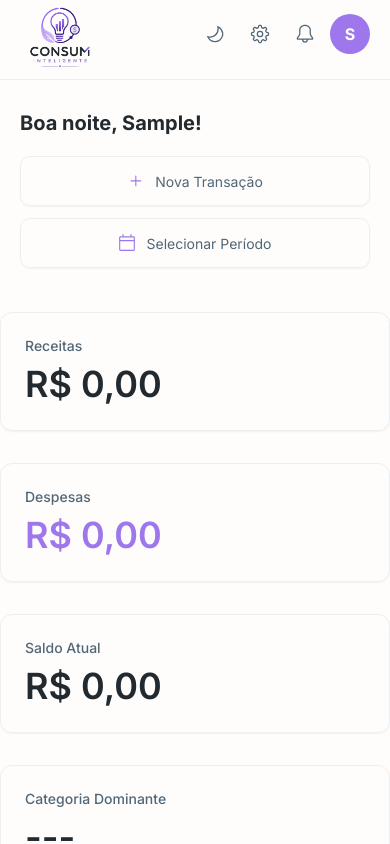
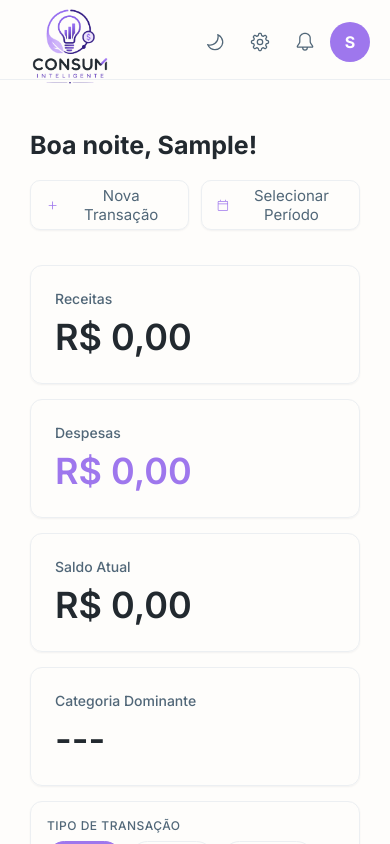
Before and after one commit to hackathon-elasMaisTech/Consumo_Inteligente, a React (Vite) app: page /#/ in a window 390 px wide. Both pictures are taken after typing "Sample", "name@example.com", "Sample123" into the empty fields and a click on the button "Entrar". Shown: the top 844 px of the page. Built offline with nearby package versions, Linux system fonts and the light colour scheme; no server answers.

Commit message:
✨ feat: adiciona responsividade

```diff
--- a/src/App.module.css
+++ b/src/App.module.css
@@ -7,8 +7,25 @@
 }
 
 .consumoInsightsWrapped {
-    display: grid;
-    grid-template-columns: 2fr 1fr;
+    display: flex;
     gap: 2.4rem;
     align-items: start;
 }
+
+@media (max-width: 1024px) {
+    .appContainer {
+        padding: 0 3rem;
+    }
+}
+
+@media (max-width: 768px) {
+    .consumoInsightsWrapped {
+        flex-direction: column;
+    }
+}
+
+@media (max-width: 480px) {
+    .appContainer {
+        gap: 1.5rem;
+    }
+}
--- a/src/components/Header/Header.module.css
+++ b/src/components/Header/Header.module.css
@@ -81,18 +81,9 @@
     font-weight: 700;
 }
 
-/* RESPONSIVO */
-@media (max-width: 768px) {
+@media (max-width: 1024px) {
+    .headerWrapped {
+        padding: 0 2rem;
 
-    .header {
-        padding: 0 2rem;
-    }
-
-    .menu {
-        display: none;
-    }
-
-    .logo {
-        width: 8rem;
     }
 }
--- a/src/components/Insights/Insights.module.css
+++ b/src/components/Insights/Insights.module.css
@@ -48,3 +48,9 @@
 .textContent strong {
   font-weight: 700;
 }
+
+@media (max-width: 768px) {
+  .insightsCard {
+    width: 100%;
+  }
+}
--- a/src/components/ListaTransacoes/ListaTransacoes.module.css
+++ b/src/components/ListaTransacoes/ListaTransacoes.module.css
@@ -106,3 +106,24 @@
 .btnExcluir:hover {
     background-color: var(--bg-expense);
 }
+
+@media (max-width: 480px) {
+    .item {
+        flex-direction: column;
+        align-items: start;
+        /* justify-content: space-between; */
+    }
+
+    .infoDireita {
+        position: relative;
+        width: 100%;
+        height: 100%;
+        justify-content: space-between;
+    }
+
+    .btnExcluir {
+        position: absolute;
+        margin-left: 30rem;
+        margin-bottom: 4rem;
+    }
+}
--- a/src/components/MainHeader/MainHeader.module.css
+++ b/src/components/MainHeader/MainHeader.module.css
@@ -66,13 +66,11 @@
     font-weight: 700;
 }
 
-/* =========================
-   RESPONSIVO
-========================= */
-
-@media (max-width: 1024px) {
+@media (max-width: 768px) {
     .container {
-        padding: 0 4rem;
+        flex-direction: column;
+        align-items: flex-start;
+        height: auto;
         gap: 2rem;
     }
 
@@ -80,34 +78,10 @@
         font-size: 3rem;
     }
 
-    .button {
-        font-size: 1.4rem;
-        padding: 1rem 1.2rem;
-    }
-}
-
-@media (max-width: 768px) {
-    .container {
-        flex-direction: column;
-        align-items: flex-start;
-        height: auto;
-        padding: 0 2rem;
-        gap: 2rem;
-    }
-
-    .userInfo {
-        width: 100%;
-    }
-
-    .h1 {
-        font-size: 2.4rem;
-        line-height: 1.3;
-    }
-
     .btnWrapped {
         width: 100%;
         display: flex;
-        flex-direction: column;
+        flex-direction: row;
         gap: 1.2rem;
     }
 
@@ -117,37 +91,10 @@
         height: 5rem;
         font-size: 1.5rem;
     }
-
-    .avatar,
-    .avatarFallback {
-        width: 4.5rem;
-        height: 4.5rem;
-        font-size: 1.8rem;
-    }
 }
 
 @media (max-width: 480px) {
-    .container {
-        margin-top: 3rem;
-    }
-
     .h1 {
-        font-size: 2rem;
-    }
-
-    .button {
-        font-size: 1.4rem;
-        padding: 1rem;
-    }
-
-    .iconButton {
-        font-size: 1.8rem;
-    }
-
-    .avatar,
-    .avatarFallback {
-        width: 4rem;
-        height: 4rem;
-        font-size: 1.6rem;
+        font-size: 2.5rem;
     }
 }
--- a/src/components/Resumo/Resumo.module.css
+++ b/src/components/Resumo/Resumo.module.css
@@ -35,3 +35,9 @@
 .cardValueExpense {
     color: var(--primary-color);
 }
+
+@media (max-width: 480px) {
+    .container {
+        gap: 1.5rem;
+    }
+}
--- a/src/components/VisaoConsumo/VisaoConsumo.module.css
+++ b/src/components/VisaoConsumo/VisaoConsumo.module.css
@@ -71,3 +71,9 @@
     background-color: var(--primary-color);
     border-radius: 1rem;
 }
+
+@media (max-width: 768px) {
+    .container {
+        width: 100%;
+    }
+}
```
